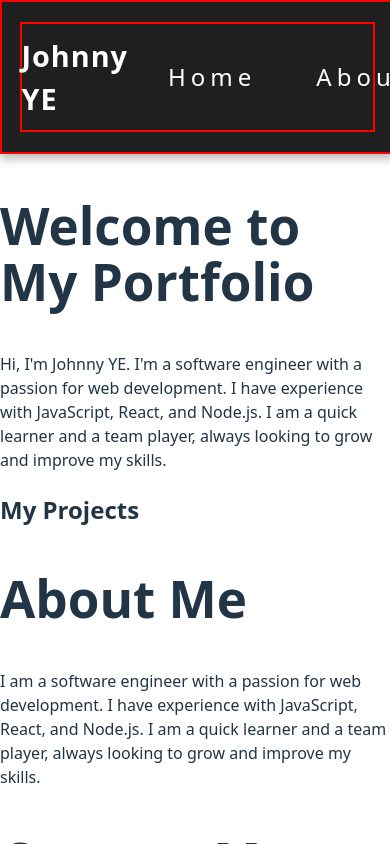
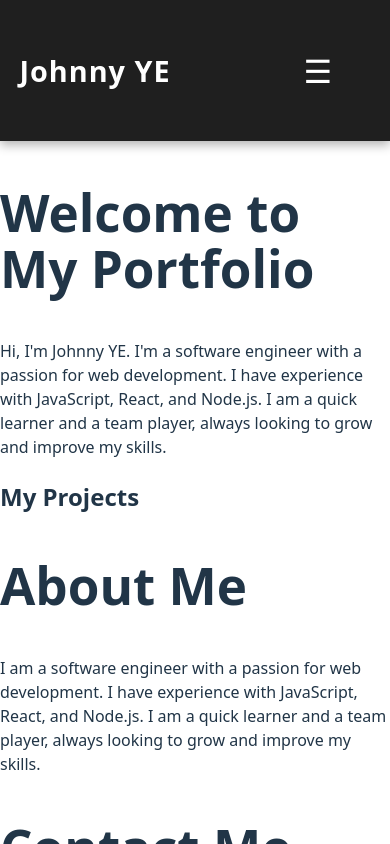
Before and after one commit to Johnny9874/portfolio, a React (Vite) app in the folder frontend/: page / in a window 390 px wide. Built offline with nearby package versions, Linux system fonts and the light colour scheme.

Commit message:
Header fini

```diff
--- a/frontend/src/components/Header.jsx
+++ b/frontend/src/components/Header.jsx
@@ -1,19 +1,50 @@
-import './../styles/Header.css'; // Import Header.css
+import React, { useState } from "react";
+import "./../styles/Header.css";
 
 const Header = () => {
+  // État qui contrôle si le menu est "ouvert" (pour les classes d'animation)
+  const [menuOpen, setMenuOpen] = useState(false);
+
+  // État qui contrôle si le menu est "affiché dans le DOM"
+  const [shouldRenderMenu, setShouldRenderMenu] = useState(false);
+
+  // Fonction qui ouvre ou ferme le menu avec animation
+  const toggleMenu = () => {
+    if (!menuOpen) {
+      // Si le menu est fermé → on l'affiche et on le marque comme ouvert
+      setShouldRenderMenu(true);
+      setMenuOpen(true);
+    } else {
+      // Si le menu est ouvert → on lance l'animation de fermeture
+      setMenuOpen(false);
+      // Et on le retire du DOM après la durée de l'animation (300ms)
+      setTimeout(() => setShouldRenderMenu(false), 300);
+    }
+  };
+
   return (
     <header>
-            <nav className='navbar'>
-                <div className='logo'>Johnny YE</div>
-                <ul className='nav-links'>
-                    <li><a href="#home">Home</a></li>
-                    <li><a href="#about">About</a></li>
-                    <li><a href="#projects">Projects</a></li>
-                    <li><a href="#contact">Contact</a></li>
+      <nav className="navbar">
+        <div className="logo">Johnny YE</div>
+
+        {/* Bouton burger visible sur mobile */}
+        <button className="burger" onClick={toggleMenu}>
+          ☰
+        </button>
+
+        {/* Menu : visible uniquement si shouldRenderMenu est true */}
+        {/* La classe dépend de menuOpen pour appliquer show (ouverture) ou hide (fermeture) */}
+        {shouldRenderMenu && (
+          <ul className={`nav-links ${menuOpen ? "show" : "hide"}`}>
+            <li><a href="#home" onClick={toggleMenu}>Home</a></li>
+            <li><a href="#about" onClick={toggleMenu}>About</a></li>
+            <li><a href="#projects" onClick={toggleMenu}>Projects</a></li>
+            <li><a href="#contact" onClick={toggleMenu}>Contact</a></li>
           </ul>
+        )}
       </nav>
     </header>
   );
 };
 
-export default Header; // Export Header
+export default Header;
--- a/frontend/src/styles/Header.css
+++ b/frontend/src/styles/Header.css
@@ -1,34 +1,31 @@
+/* Réinitialisation */
 body, html {
   margin: 0;
   padding: 0;
-  overflow-x: hidden;
+  overflow-x: hidden; /* Empêche un débordement horizontal */
 }
 
-/* Reset rapide pour le header */
+/* Header global */
 header {
   background-color: #1f1f1f;
   color: white;
-  padding: 20px 0; /* ✅ Espace interne en haut et en bas */
+  padding: 20px 0;
   width: 100vw;
   position: sticky;
   top: 0;
   z-index: 1000;
   box-shadow: 0px 4px 10px rgba(0, 0, 0, 0.3);
-  border: 2px solid red;
 }
 
-/* Navbar principale */
+/* Barre de navigation */
 .navbar {
   display: flex;
   justify-content: space-between;
   align-items: center;
   padding: 10px 0;
-  height: auto;
   width: 90%;
   max-width: 1000px;
   margin: 0 auto;
-  background-color: inherit;
-  border: 2px solid red;
 }
 
 /* Logo */
@@ -38,7 +35,7 @@ header {
   letter-spacing: 1px;
 }
 
-/* Liens de navigation */
+/* Liens de navigation (version desktop) */
 .nav-links {
   list-style: none;
   display: flex;
@@ -57,5 +54,77 @@ header {
 
 .nav-links li a:hover {
   color: #1ee2d2;
-  transform: scale(1.1); /* Effet de zoom léger */
+  transform: scale(1.1);
 }
+
+/* Bouton burger (mobile uniquement) */
+.burger {
+  display: none; /* Caché par défaut */
+  background: none;
+  border: none;
+  font-size: 2rem;
+  color: white;
+  cursor: pointer;
+}
+
+/* ✅ RESPONSIVE – pour les écrans <= 768px */
+@media (max-width: 768px) {
+  .burger {
+    display: block; /* Affiche le bouton burger */
+  }
+
+  .nav-links {
+    position: absolute;
+    top: 100%;
+    left: 0;
+    width: 100%;
+    flex-direction: column;
+    background-color: #1f1f1f;
+    gap: 20px;
+    padding: 20px 0;
+    text-align: center;
+  }
+
+  /* ✅ Animation d'ouverture (slide + fade) */
+  .nav-links.show {
+    display: flex;
+    animation: slideDown 0.3s ease forwards;
+  }
+
+  /* ✅ Animation de fermeture (slide inverse) */
+  .nav-links.hide {
+    display: flex;
+    animation: slideUp 0.3s ease forwards;
+  }
+
+  /* Le conteneur garde une disposition horizontale pour logo + burger */
+  .navbar {
+    flex-direction: row;
+    justify-content: space-between;
+    position: relative;
+  }
+}
+
+/* 🎞️ Animation d’apparition */
+@keyframes slideDown {
+  from {
+    opacity: 0;
+    transform: translateY(-10px);
+  }
+  to {
+    opacity: 1;
+    transform: translateY(0);
+  }
+}
+
+/* 🎞️ Animation de disparition */
+@keyframes slideUp {
+  from {
+    opacity: 1;
+    transform: translateY(0);
+  }
+  to {
+    opacity: 0;
+    transform: translateY(-10px);
+  }
+}
--- a/frontend/src/styles/global.css
+++ b/frontend/src/styles/global.css
@@ -4,6 +4,10 @@ body, html {
     padding: 0;
     height: 100%;
     width: 100%;
+  }
+
+  html {
+    scroll-behavior: smooth;
   }
 
   #root {
```
Lines whose indentation alone changed are shown as unchanged.
